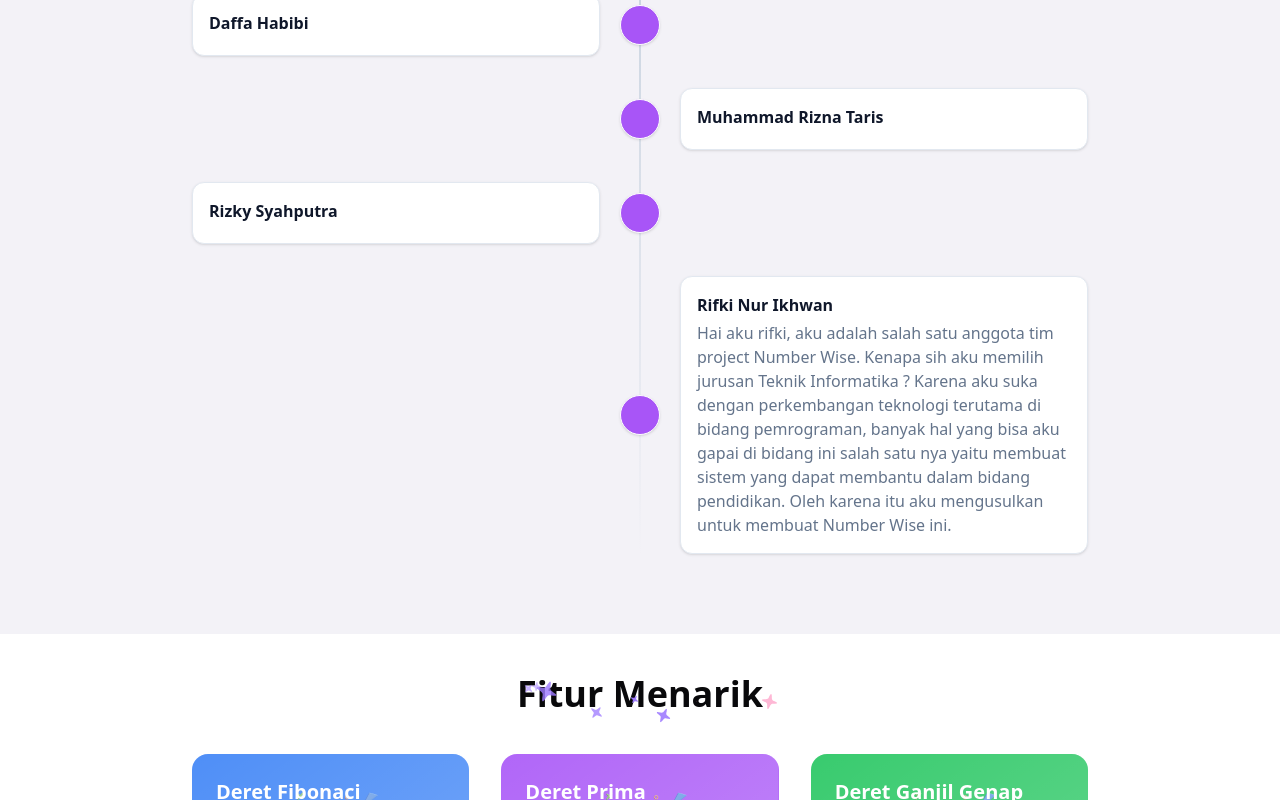
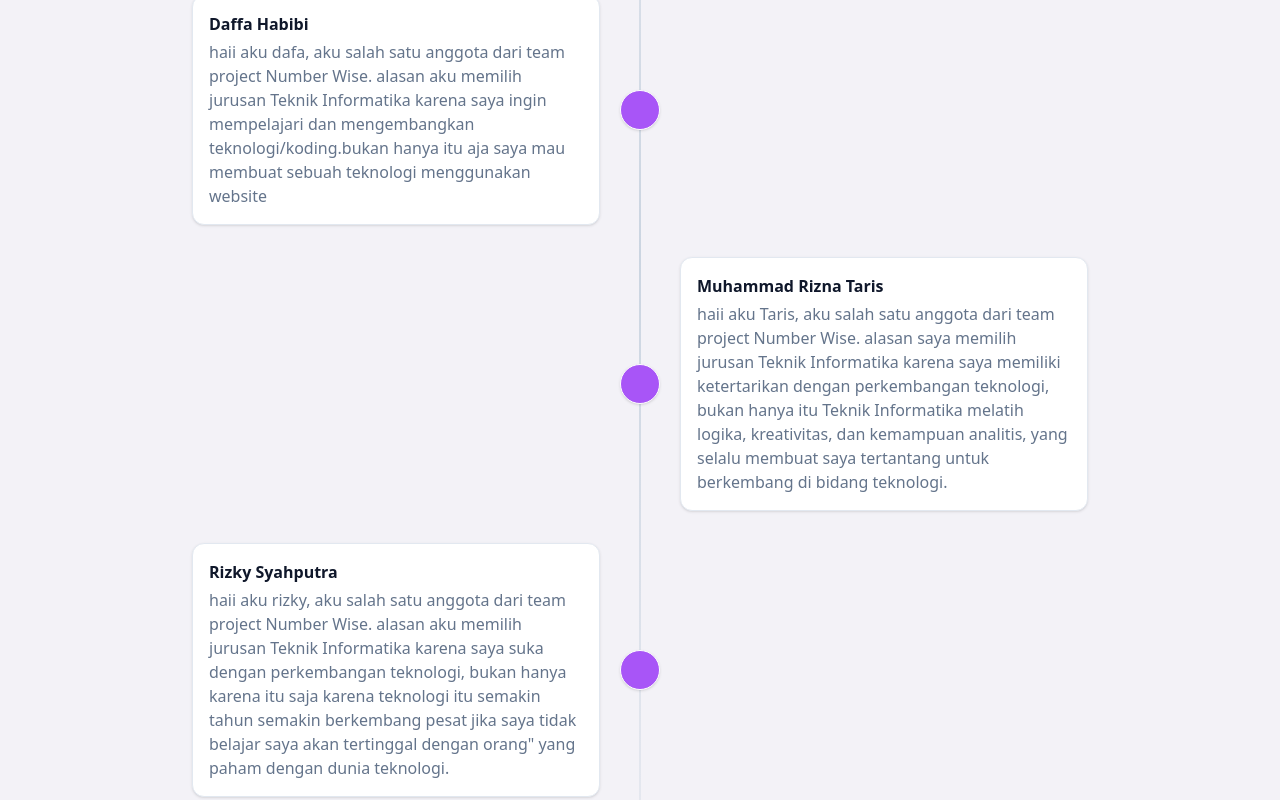
Before and after one commit to Rfkinrikhwan/number-wise-fe, a React (Vite) app: page / in a window 1280 px wide. Shown: the part 1560-2360 px from the top of the page. Built offline with nearby package versions, Linux system fonts and the light colour scheme.

Commit message:
New Update

```diff
--- a/index.html
+++ b/index.html
@@ -3,7 +3,9 @@
   <head>
     <meta charset="UTF-8" />
     <meta http-equiv="X-UA-Compatible" content="IE=edge" />
-    <meta name="description" content="Number Wise - Master the numbers game" />
+    <meta
+      name="description"
+      content="Number Wise - Memberika solusi berbagai jenis bilangan dan geometri" />
     <meta name="keywords" content="numbers, math, games, learning" />
     <link rel="icon" type="image/svg+xml" href="/logos.png" />
     <meta name="viewport" content="width=device-width, initial-scale=1.0" />
--- a/src/components/layout/index.tsx
+++ b/src/components/layout/index.tsx
@@ -35,7 +35,7 @@ export default function index() {
         <>
             <nav
                 className={`${hasBackground ? 'shadow-md bg-white' : 'border-b'
-                    } fixed w-full transition-all duration-300 z-50 py-3 px-4 sm:px-12 md:px-24 lg:px-48`}
+                    } sticky top-0 w-full transition-all duration-300 z-50 py-3 px-4 sm:px-12 md:px-24 lg:px-48`}
             >
                 <div className="h-14 flex items-center justify-between">
                     <Link to="/" className="text-2xl sm:text-3xl font-bold sm:block">
--- a/src/page/Home/SectionOne.tsx
+++ b/src/page/Home/SectionOne.tsx
@@ -7,7 +7,7 @@ export default function SectionOne() {
     const navigate = useNavigate();
 
     return (
-        <section className="flex flex-col-reverse items-center justify-center gap-10 px-4 py-24 sm:h-screen sm:flex-row sm:px-12 md:px-24 lg:px-48">
+        <section className="flex flex-col-reverse items-center justify-center gap-10 px-4 py-24 sm:h-[90vh] sm:flex-row sm:px-12 md:px-24 lg:px-48">
             <div className="max-w-xl">
                 <BoxReveal boxColor={"#a855f7"} duration={0.5}>
                     <p className="text-3xl font-bold sm:text-[3.5rem] sm:leading-[4.5rem]">
--- a/src/page/Home/SectionTwo.tsx
+++ b/src/page/Home/SectionTwo.tsx
@@ -47,7 +47,12 @@ export default function SectionTwo() {
                         <div className="flex items-center justify-between space-x-2 mb-1">
                             <div className="font-bold text-slate-900">Daffa Habibi</div>
                         </div>
-                        <div className="text-slate-500"></div>
+                        <div className="text-slate-500">
+                            haii aku dafa, aku salah satu anggota dari team project Number Wise.
+                            alasan aku memilih jurusan Teknik Informatika karena saya ingin
+                            mempelajari dan mengembangkan teknologi/koding.bukan hanya itu aja
+                            saya mau membuat sebuah teknologi menggunakan website
+                        </div>
                     </div>
                 </div>
 
@@ -57,7 +62,13 @@ export default function SectionTwo() {
                         <div className="flex items-center justify-between space-x-2 mb-1">
                             <div className="font-bold text-slate-900">Muhammad Rizna Taris</div>
                         </div>
-                        <div className="text-slate-500"></div>
+                        <div className="text-slate-500">
+                            haii aku Taris, aku salah satu anggota dari team project Number Wise.
+                            alasan saya memilih jurusan Teknik Informatika karena saya memiliki
+                            ketertarikan dengan perkembangan teknologi, bukan hanya itu Teknik
+                            Informatika melatih logika, kreativitas, dan kemampuan analitis,
+                            yang selalu membuat saya tertantang untuk berkembang di bidang teknologi.
+                        </div>
                     </div>
                 </div>
 
@@ -67,7 +78,13 @@ export default function SectionTwo() {
                         <div className="flex items-center justify-between space-x-2 mb-1">
                             <div className="font-bold text-slate-900">Rizky Syahputra</div>
                         </div>
-                        <div className="text-slate-500"></div>
+                        <div className="text-slate-500">
+                            haii aku rizky, aku salah satu anggota dari team project Number Wise.
+                            alasan aku memilih jurusan Teknik Informatika karena saya suka dengan
+                            perkembangan teknologi, bukan hanya karena itu saja karena teknologi
+                            itu semakin tahun semakin berkembang pesat jika saya tidak belajar saya
+                            akan tertinggal dengan orang" yang paham dengan dunia teknologi.
+                        </div>
                     </div>
                 </div>
 
--- a/src/routes/root.tsx
+++ b/src/routes/root.tsx
@@ -10,15 +10,15 @@ export const routerData = createBrowserRouter([
         element: <Layout />,
         children: [
             {
-                path: "/",
+                path: "",
                 element: <Home />
             },
             {
-                path: "/fitur",
+                path: "fitur",
                 element: <Feature />
             },
             {
-                path: "/game",
+                path: "game",
                 element: <Games />
             }
         ]
```
Also changed, not shown: 1 other file (tests, documents, lock files or other folders).
